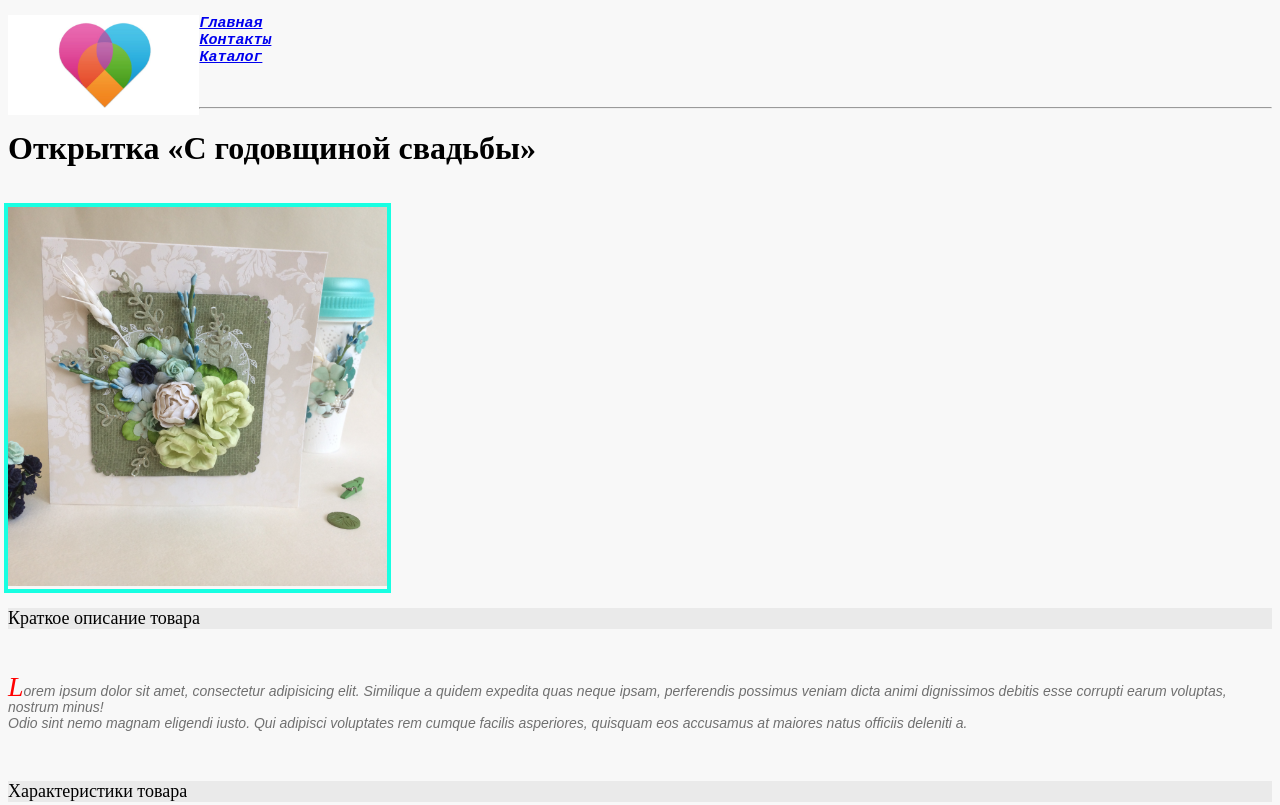
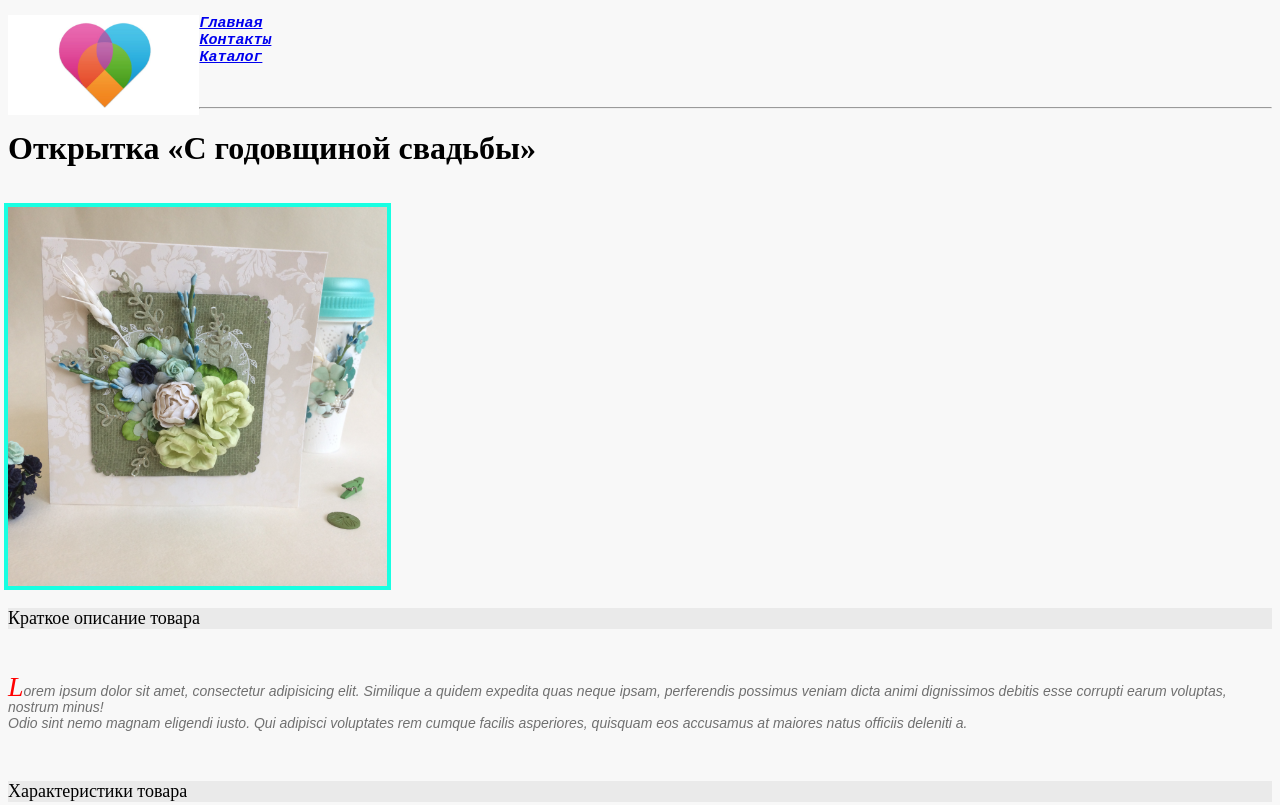
Before and after one commit to xashka/site-repo, a plain HTML site: page catalog/card.html in a window 1280 px wide. Shown: the top 805 px of the page. Drawn offline with Linux system fonts and the light colour scheme.

Commit message:
временное

```diff
--- a/catalog/card.html
+++ b/catalog/card.html
@@ -24,7 +24,7 @@
         <!-- наполнение страницы -->
         <hr>
         <h1>Открытка &laquo;С&nbsp;годовщиной свадьбы&raquo;</h1><br>
-        <a href="../image/cards.JPG" target="_blank" class="card"><img src="../image/cards.JPG" alt="cards" width="30%"></a>
+        <a href="../image/cards.JPG" target="_blank"><img class="card" src="../image/cards.JPG" alt="cards" width="30%"></a>
         <br>
         <h3>Краткое описание товара</h3>
         <br>
--- a/style.css
+++ b/style.css
@@ -97,11 +97,11 @@ td {
     border: 1px solid #000
 }
 
-.card {
+img.card {
     outline: 4px solid #18FFE2;
 }
 
-.card: hover {
+.a.card:hover {
     outline: none;
 }
 
```
